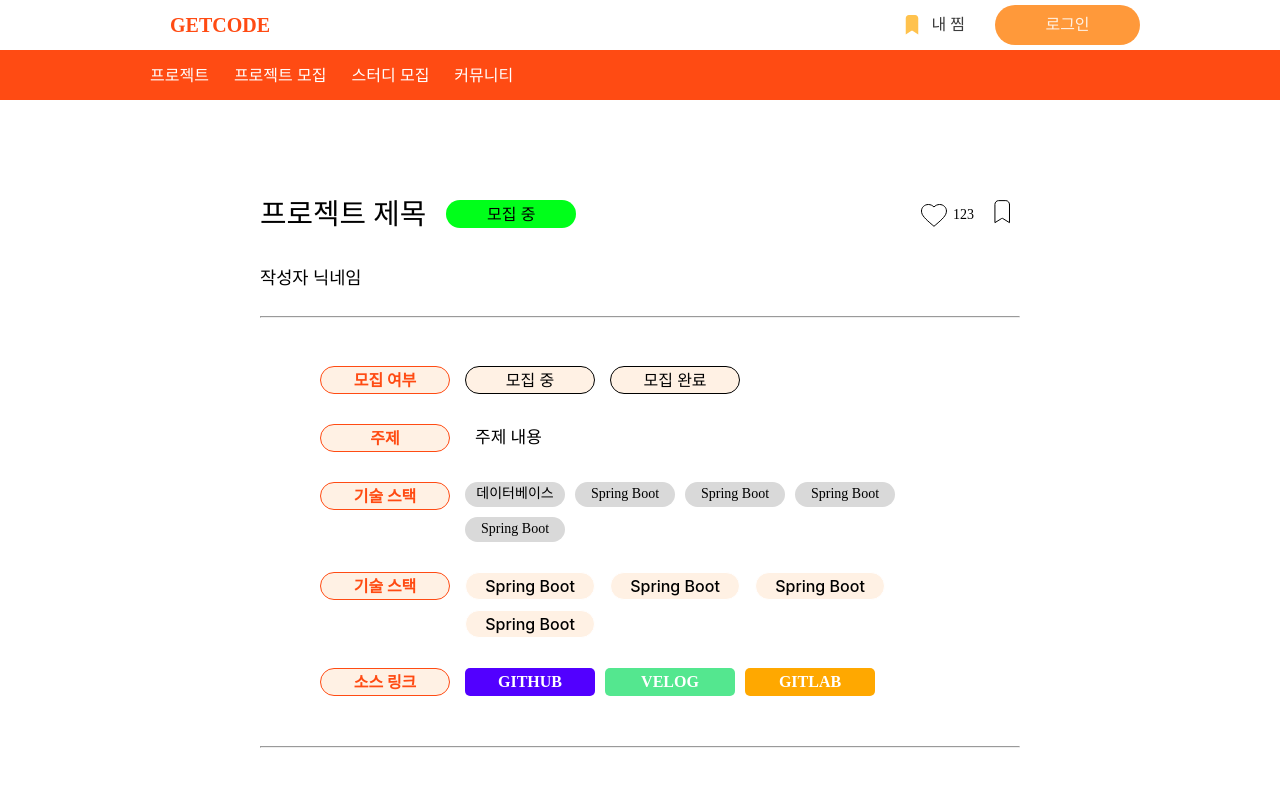
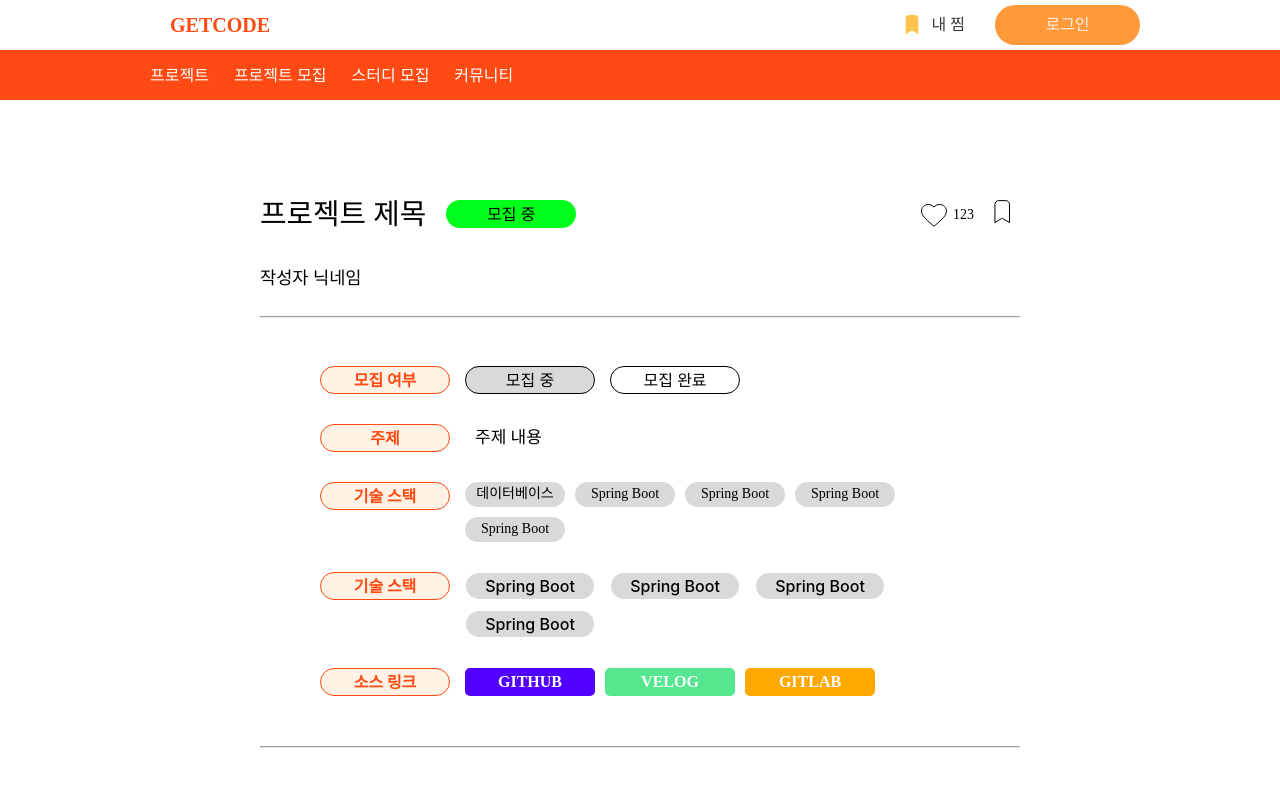
Before and after one commit to GETCODE-Project/Front-End, a Next.js app: page /findProject/detail in a window 1280 px wide. Shown: the top 800 px of the page. Built offline with nearby package versions, Linux system fonts and the light colour scheme; no server answers.

Commit message:
✏️ Modify:  build오류수정, 오타교정

```diff
--- a/components/detail/findProject/FindProjectDetailObject.tsx
+++ b/components/detail/findProject/FindProjectDetailObject.tsx
@@ -11,8 +11,8 @@ export const SelectStatus = () => {
   return (
     <div style={{ display: "flex", flexDirection: "row"}}>
       <RoundBox text="모집 여부" />
-      <RoundBox text="모집 중" backgoundcolor={backgroundColor[Number(!isSelected)]} border="black" color="black" fontWeight={500} />
-      <RoundBox text="모집 완료" backgoundcolor={backgroundColor[Number(isSelected)]} border="black" color="black" fontWeight={500}/>
+      <RoundBox text="모집 중" backgroundColor={backgroundColor[Number(!isSelected)]} border="black" color="black" fontWeight={500} />
+      <RoundBox text="모집 완료" backgroundColor={backgroundColor[Number(isSelected)]} border="black" color="black" fontWeight={500}/>
     </div>
   );
 };
@@ -21,7 +21,7 @@ export const SelectStatus = () => {
 export const SelectSubject = () => {
     return (
       <div style={{ display: "flex", flexDirection: "row", alignItems: "center" }}>
-      <RoundBox text="주제" backgoundcolor="#FFF1E4" border="#FF4B13" color="#FF4B13"/>
+      <RoundBox text="주제" backgroundColor="#FFF1E4" border="#FF4B13" color="#FF4B13"/>
       <p style={{marginLeft:"10px", fontSize:"17px"}}>주제 내용</p>
     </div>
     );
@@ -31,16 +31,16 @@ export const SelectSubject = () => {
 export  const SelectTech = () => {
     return (
       <div style={{ display: "flex"}}>
-      <RoundBox text="기술 스택" backgoundcolor="#FFF1E4" border="#FF4B13" color="#FF4B13"/>
+      <RoundBox text="기술 스택" backgroundColor="#FFF1E4" border="#FF4B13" color="#FF4B13"/>
       <div style={{ display: "flex", width: "100%", flexWrap: "wrap", gap:"10px 0"}}>
         <SelectedSources>데이터베이스</SelectedSources>
         <SelectedSources>Spring Boot</SelectedSources>
         <SelectedSources>Spring Boot</SelectedSources>
         <SelectedSources>Spring Boot</SelectedSources>
         <SelectedSources>Spring Boot</SelectedSources>
-        {/* <RoundBox text="Spring Boot" backgoundcolor="#D9D9D9" border="white" color="black" fontWeight={500}/>
-        <RoundBox text="Spring Boot" backgoundcolor="#D9D9D9" border="white" color="black" fontWeight={500}/>
-        <RoundBox text="Spring Boot" backgoundcolor="#D9D9D9" border="white" color="black" fontWeight={500}/> */}
+        {/* <RoundBox text="Spring Boot" backgroundColor="#D9D9D9" border="white" color="black" fontWeight={500}/>
+        <RoundBox text="Spring Boot" backgroundColor="#D9D9D9" border="white" color="black" fontWeight={500}/>
+        <RoundBox text="Spring Boot" backgroundColor="#D9D9D9" border="white" color="black" fontWeight={500}/> */}
         </div>
     </div>
     );
@@ -60,12 +60,12 @@ const SelectedSources = styled.div`
 export const WishPart = () =>{
   return (
     <div style={{ display: "flex"}}>
-    <RoundBox text="기술 스택" backgoundcolor="#FFF1E4" border="#FF4B13" color="#FF4B13"/>
+    <RoundBox text="기술 스택" backgroundColor="#FFF1E4" border="#FF4B13" color="#FF4B13"/>
     <div style={{ display: "flex", width: "100%", flexWrap: "wrap", gap:"10px 0"}}>
-      <RoundBox text="Spring Boot" backgoundcolor="#D9D9D9" border="white" color="black" fontWeight={500}/>
-      <RoundBox text="Spring Boot" backgoundcolor="#D9D9D9" border="white" color="black" fontWeight={500}/>
-      <RoundBox text="Spring Boot" backgoundcolor="#D9D9D9" border="white" color="black" fontWeight={500}/>
-      <RoundBox text="Spring Boot" backgoundcolor="#D9D9D9" border="white" color="black" fontWeight={500}/>
+      <RoundBox text="Spring Boot" backgroundColor="#D9D9D9" border="white" color="black" fontWeight={500}/>
+      <RoundBox text="Spring Boot" backgroundColor="#D9D9D9" border="white" color="black" fontWeight={500}/>
+      <RoundBox text="Spring Boot" backgroundColor="#D9D9D9" border="white" color="black" fontWeight={500}/>
+      <RoundBox text="Spring Boot" backgroundColor="#D9D9D9" border="white" color="black" fontWeight={500}/>
       </div>
   </div>
   );
@@ -74,7 +74,7 @@ export const WishPart = () =>{
 export  const AddLink = () => {
   return (
     <div style={{ display: "flex", flexDirection: "row" }}>
-      <RoundBox text="소스 링크" backgoundcolor="#FFF1E4" border="#FF4B13" color="#FF4B13"/>
+      <RoundBox text="소스 링크" backgroundColor="#FFF1E4" border="#FF4B13" color="#FF4B13"/>
       <div style={{ display: "flex", flexDirection: "row", gap:"10px" , whiteSpace: "preLine"}}>
         <Link href="#" color="#5200FF">GITHUB</Link>
         <Link href="#" color="#54E78F">VELOG</Link>
--- a/components/post/findProject/FindProjectPostObject.tsx
+++ b/components/post/findProject/FindProjectPostObject.tsx
@@ -12,8 +12,8 @@ export const SelectStatus = () => {
   return (
     <div style={{ display: "flex", flexDirection: "row"}}>
       <RoundBox text="모집 여부" />
-      <RoundBox text="모집 중" backgoundcolor={backgroundColor[Number(!isClicked)]} border="black" color="black" fontWeight={500} cursor={"pointer"} onClick={()=>{setIsClicked(false)}}/>
-      <RoundBox text="모집 완료" backgoundcolor={backgroundColor[Number(isClicked)]} border="black" color="black" fontWeight={500} cursor={"pointer"} onClick={()=>{setIsClicked(true)}}/>
+      <RoundBox text="모집 중" backgroundColor={backgroundColor[Number(!isClicked)]} border="black" color="black" fontWeight={500} cursor={"pointer"} onClick={()=>{setIsClicked(false)}}/>
+      <RoundBox text="모집 완료" backgroundColor={backgroundColor[Number(isClicked)]} border="black" color="black" fontWeight={500} cursor={"pointer"} onClick={()=>{setIsClicked(true)}}/>
     </div>
   );
 };
```
Also changed, not shown: components/detail/project/ProjectDetailObject.tsx (+7 -7 lines), components/post/findStudy/FindStudyPostObject.tsx (+4 -4 lines).
